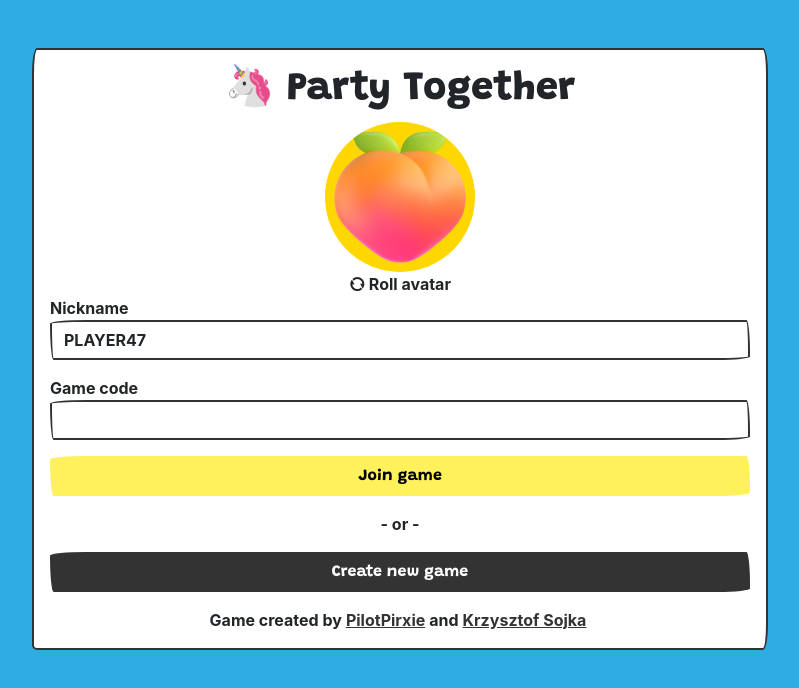
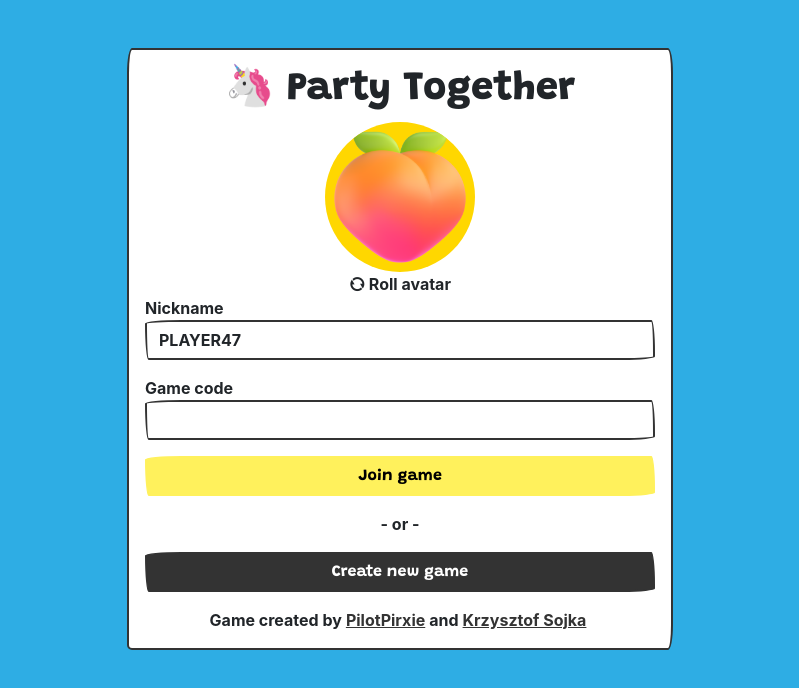
Before and after one commit to pilotpirxie/party-together, a React (Vite) app in the folder client/: page / in a window 1280 px wide. Shown: the top 688 px of the page, without its empty margins (240-1039 px from the left). Built offline with nearby package versions, Linux system fonts and the light colour scheme; a web font is replaced by a local one.

Commit message:
Add different container sizes

```diff
--- a/client/src/components/Canvas.tsx
+++ b/client/src/components/Canvas.tsx
@@ -159,7 +159,7 @@ export const Canvas = ({ onSubmit }: { onSubmit: (data: string) => void }) => {
           </div>
         </div>
         <div className="col-12 col-md-9">
-          <div style={{ width: "100%", maxWidth: "500px" }}>
+          <div style={{ width: "100%", maxWidth: "100%" }}>
             <canvas
               ref={canvasRef}
               onMouseDown={startDrawing}
--- a/client/src/components/Container.tsx
+++ b/client/src/components/Container.tsx
@@ -1,11 +1,28 @@
 import { ReactNode } from "react";
+import cx from "classnames";
 
-export const Container = ({ children }: { children: ReactNode }) => {
+export const Container = ({
+  children,
+  size = "m",
+}: {
+  children: ReactNode;
+  size?: "s" | "m" | "l" | "xl";
+}) => {
   return (
     <div className="bg-info vh-100 overflow-y-auto">
       <div className="container pt-5">
         <div className="row">
-          <div className="col-12 col-md-8 offset-md-2">
+          <div
+            className={cx([
+              "col-12",
+              {
+                "col-md-6 offset-md-3": size === "s",
+                "col-md-8 offset-md-2": size === "m",
+                "col-md-10 offset-md-1": size === "l",
+                "col-md-12": size === "xl",
+              },
+            ])}
+          >
             <div className="card card-body">{children}</div>
           </div>
         </div>
--- a/client/src/containers/App.tsx
+++ b/client/src/containers/App.tsx
@@ -49,7 +49,7 @@ function App() {
   }, [location.state]);
 
   return (
-    <Container>
+    <Container size="s">
       <div className="text-center">
         <h1>🦄 Party Together</h1>
       </div>
--- a/client/src/containers/Category.tsx
+++ b/client/src/containers/Category.tsx
@@ -19,9 +19,9 @@ export function Category() {
   };
 
   return (
-    <Container>
+    <Container size="s">
       <div className="text-center">
-        <h1>Category: {currentCategory?.name}</h1>
+        <h1>{currentCategory?.name}</h1>
         <div className="fs-3 my-4">{currentCategory?.description}</div>
       </div>
 
--- a/client/src/containers/QuestionWhat.tsx
+++ b/client/src/containers/QuestionWhat.tsx
@@ -17,7 +17,7 @@ export function QuestionWhat({
   };
 
   return (
-    <Container>
+    <Container size="s">
       <div className="text-center">
         <h1>{question.content.replace("NICKNAME", userToAskAbout.nickname)}</h1>
       </div>
```
